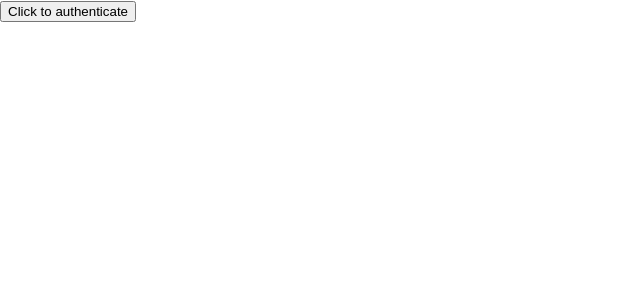
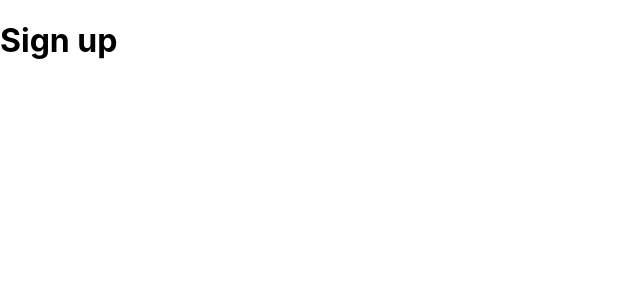
Before and after one commit to MatildaMared/ljudio, a React (Vite) app in the folder frontend/: page /signup in a window 1280 px wide. Shown: the top 300 px of the page, without its empty margins (0-640 px from the left). Built offline with nearby package versions, Linux system fonts and the light colour scheme.

Commit message:
add basic routing structure

```diff
--- a/frontend/package.json
+++ b/frontend/package.json
@@ -9,6 +9,7 @@
   "dependencies": {
     "react": "^17.0.0",
     "react-dom": "^17.0.0",
+    "react-router-dom": "^5.3.0",
     "react-youtube": "^7.13.1"
   },
   "devDependencies": {
--- a/frontend/src/App.jsx
+++ b/frontend/src/App.jsx
@@ -1,21 +1,27 @@
 import React, { useContext } from "react";
-import Player from "./components/Player";
+import { BrowserRouter as Router, Switch, Route } from "react-router-dom";
 
-import { UserContext } from "../context/UserContext";
+import HomePage from "./pages/HomePage";
+import LoginPage from "./pages/LoginPage";
+import SignupPage from "./pages/SignupPage";
 
 function App() {
-	const [context, updateContext] = useContext(UserContext);
-	console.log(context);
 
 	return (
 		<div className="App">
-			<button
-				onClick={() => {
-					updateContext({ isAuthenticated: true });
-				}}>
-				Click to authenticate
-			</button>
-			<Player videoId="z4WCaWJgOqM" />
+			<Router>
+				<Switch>
+					<Route path="/" exact>
+						<HomePage />
+					</Route>
+					<Route path="/login">
+						<LoginPage />
+					</Route>
+					<Route path="/signup">
+						<SignupPage />
+					</Route>
+				</Switch>
+			</Router>
 		</div>
 	);
 }
--- /dev/null
+++ b/frontend/src/pages/HomePage.jsx
@@ -0,0 +1,23 @@
+import React, { useContext } from "react";
+import { UserContext } from "../../context/UserContext";
+
+import Player from "../components/Player";
+
+function HomePage() {
+	const [context, updateContext] = useContext(UserContext);
+	console.log(context);
+
+	return (
+		<div>
+			<button
+				onClick={() => {
+					updateContext({ isAuthenticated: true });
+				}}>
+				Click to authenticate
+			</button>
+			<Player videoId="z4WCaWJgOqM" />
+		</div>
+	);
+}
+
+export default HomePage;
--- /dev/null
+++ b/frontend/src/pages/LoginPage.jsx
@@ -0,0 +1,11 @@
+import React from "react";
+
+function LoginPage() {
+	return (
+		<div>
+			<h1>Log in</h1>
+		</div>
+	);
+}
+
+export default LoginPage;
--- /dev/null
+++ b/frontend/src/pages/SignupPage.jsx
@@ -0,0 +1,11 @@
+import React from "react";
+
+function SignupPage() {
+	return (
+		<div>
+			<h1>Sign up</h1>
+		</div>
+	);
+}
+
+export default SignupPage;
```
Also changed, not shown: 1 other file (tests, documents, lock files or other folders).
